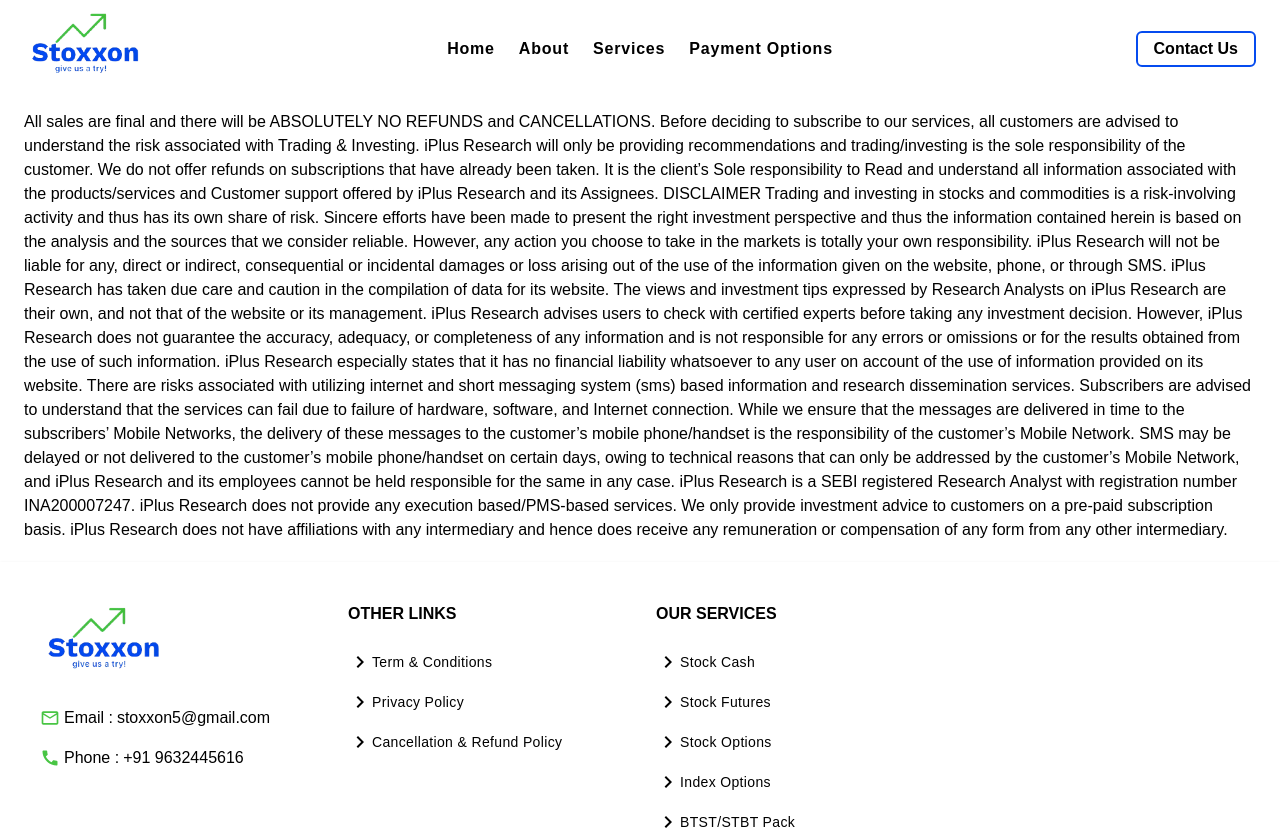
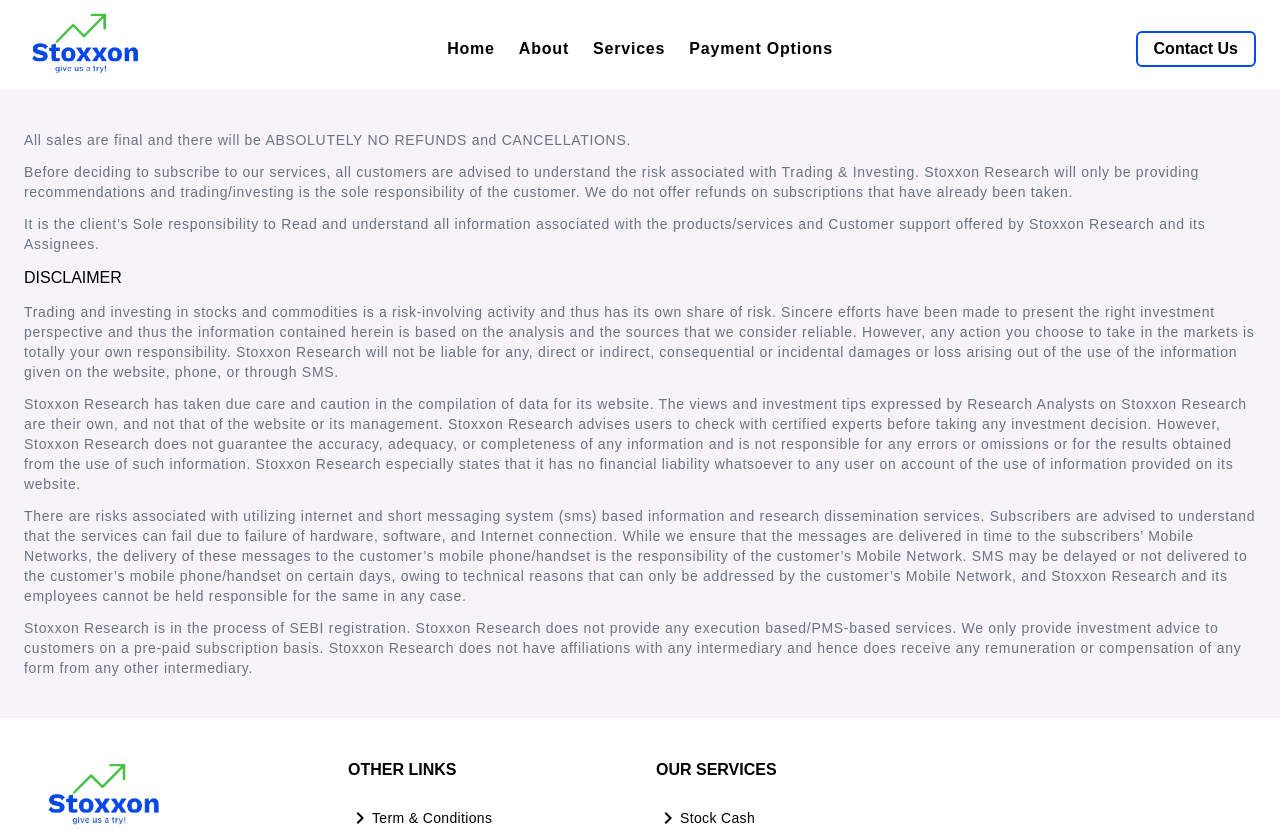
Before and after one commit to Coader-Sasmi/stoxxon, a Next.js app: page /cancelation in a window 1280 px wide. Shown: the top 830 px of the page. Built offline with nearby package versions, Linux system fonts and the light colour scheme.

Commit message:
cancelation ui done

```diff
--- a/src/app/cancelation/page.tsx
+++ b/src/app/cancelation/page.tsx
@@ -3,51 +3,70 @@
 export default function Page() {
   return (
     <PublicLayout>
-      <div className="main-container py-5">
-        All sales are final and there will be ABSOLUTELY NO REFUNDS and
-        CANCELLATIONS. Before deciding to subscribe to our services, all
-        customers are advised to understand the risk associated with Trading &
-        Investing. iPlus Research will only be providing recommendations and
-        trading/investing is the sole responsibility of the customer. We do not
-        offer refunds on subscriptions that have already been taken. It is the
-        client’s Sole responsibility to Read and understand all information
-        associated with the products/services and Customer support offered by
-        iPlus Research and its Assignees. DISCLAIMER Trading and investing in
-        stocks and commodities is a risk-involving activity and thus has its own
-        share of risk. Sincere efforts have been made to present the right
-        investment perspective and thus the information contained herein is
-        based on the analysis and the sources that we consider reliable.
-        However, any action you choose to take in the markets is totally your
-        own responsibility. iPlus Research will not be liable for any, direct or
-        indirect, consequential or incidental damages or loss arising out of the
-        use of the information given on the website, phone, or through SMS.
-        iPlus Research has taken due care and caution in the compilation of data
-        for its website. The views and investment tips expressed by Research
-        Analysts on iPlus Research are their own, and not that of the website or
-        its management. iPlus Research advises users to check with certified
-        experts before taking any investment decision. However, iPlus Research
-        does not guarantee the accuracy, adequacy, or completeness of any
-        information and is not responsible for any errors or omissions or for
-        the results obtained from the use of such information. iPlus Research
-        especially states that it has no financial liability whatsoever to any
-        user on account of the use of information provided on its website. There
-        are risks associated with utilizing internet and short messaging system
-        (sms) based information and research dissemination services. Subscribers
-        are advised to understand that the services can fail due to failure of
-        hardware, software, and Internet connection. While we ensure that the
-        messages are delivered in time to the subscribers’ Mobile Networks, the
-        delivery of these messages to the customer’s mobile phone/handset is the
-        responsibility of the customer’s Mobile Network. SMS may be delayed or
-        not delivered to the customer’s mobile phone/handset on certain days,
-        owing to technical reasons that can only be addressed by the customer’s
-        Mobile Network, and iPlus Research and its employees cannot be held
-        responsible for the same in any case. iPlus Research is a SEBI
-        registered Research Analyst with registration number INA200007247. iPlus
-        Research does not provide any execution based/PMS-based services. We
-        only provide investment advice to customers on a pre-paid subscription
-        basis. iPlus Research does not have affiliations with any intermediary
-        and hence does receive any remuneration or compensation of any form from
-        any other intermediary.
+      <div className="main-container py-10 flex flex-col gap-3 bg-purple-900/5">
+        <p className="text-gray-500 text-sm tracking-wider font-thin">
+          All sales are final and there will be ABSOLUTELY NO REFUNDS and
+          CANCELLATIONS.
+        </p>
+        <p className="text-gray-500 text-sm tracking-wider font-thin">
+          Before deciding to subscribe to our services, all customers are
+          advised to understand the risk associated with Trading & Investing.
+          Stoxxon Research will only be providing recommendations and
+          trading/investing is the sole responsibility of the customer. We do
+          not offer refunds on subscriptions that have already been taken.
+        </p>
+        <p className="text-gray-500 text-sm tracking-wider font-thin">
+          It is the client’s Sole responsibility to Read and understand all
+          information associated with the products/services and Customer support
+          offered by Stoxxon Research and its Assignees.
+        </p>
+        <h1>DISCLAIMER</h1>
+        <p className="text-gray-500 text-sm tracking-wider font-thin">
+          Trading and investing in stocks and commodities is a risk-involving
+          activity and thus has its own share of risk. Sincere efforts have been
+          made to present the right investment perspective and thus the
+          information contained herein is based on the analysis and the sources
+          that we consider reliable. However, any action you choose to take in
+          the markets is totally your own responsibility. Stoxxon Research will
+          not be liable for any, direct or indirect, consequential or incidental
+          damages or loss arising out of the use of the information given on the
+          website, phone, or through SMS.
+        </p>
+        <p className="text-gray-500 text-sm tracking-wider font-thin">
+          Stoxxon Research has taken due care and caution in the compilation of
+          data for its website. The views and investment tips expressed by
+          Research Analysts on Stoxxon Research are their own, and not that of
+          the website or its management. Stoxxon Research advises users to check
+          with certified experts before taking any investment decision. However,
+          Stoxxon Research does not guarantee the accuracy, adequacy, or
+          completeness of any information and is not responsible for any errors
+          or omissions or for the results obtained from the use of such
+          information. Stoxxon Research especially states that it has no
+          financial liability whatsoever to any user on account of the use of
+          information provided on its website.
+        </p>
+        <p className="text-gray-500 text-sm tracking-wider font-thin">
+          There are risks associated with utilizing internet and short messaging
+          system (sms) based information and research dissemination services.
+          Subscribers are advised to understand that the services can fail due
+          to failure of hardware, software, and Internet connection. While we
+          ensure that the messages are delivered in time to the subscribers’
+          Mobile Networks, the delivery of these messages to the customer’s
+          mobile phone/handset is the responsibility of the customer’s Mobile
+          Network. SMS may be delayed or not delivered to the customer’s mobile
+          phone/handset on certain days, owing to technical reasons that can
+          only be addressed by the customer’s Mobile Network, and Stoxxon
+          Research and its employees cannot be held responsible for the same in
+          any case.
+        </p>
+        <p className="text-gray-500 text-sm tracking-wider font-thin">
+          Stoxxon Research is in the process of SEBI registration. Stoxxon
+          Research does not provide any execution based/PMS-based services. We
+          only provide investment advice to customers on a pre-paid subscription
+          basis. Stoxxon Research does not have affiliations with any
+          intermediary and hence does receive any remuneration or compensation
+          of any form from any other intermediary.
+        </p>
       </div>
     </PublicLayout>
   );
--- a/src/app/privacy/page.tsx
+++ b/src/app/privacy/page.tsx
@@ -3,7 +3,7 @@
 export default function Page() {
   return (
     <PublicLayout>
-      <div className="main-container py-5 flex flex-col gap-3 bg-purple-900/5">
+      <div className="main-container py-10 flex flex-col gap-3 bg-purple-900/5">
         <h1 className="">GENERAL PRIVACY</h1>
         <p className="text-gray-500 text-sm tracking-wider font-thin">
           Like most Websites Stoxxon Research Services collects
--- a/src/app/term/page.tsx
+++ b/src/app/term/page.tsx
@@ -3,7 +3,7 @@
 export default function Page() {
   return (
     <PublicLayout>
-      <div className="main-container py-5 flex flex-col gap-3 bg-purple-900/5">
+      <div className="main-container py-10 flex flex-col gap-3 bg-purple-900/5">
         <h1>Who We Are</h1>
         <p className="text-gray-500 text-sm tracking-wider font-thin">
           Our website address is: https://stoxxon.vercel.app/.
```
